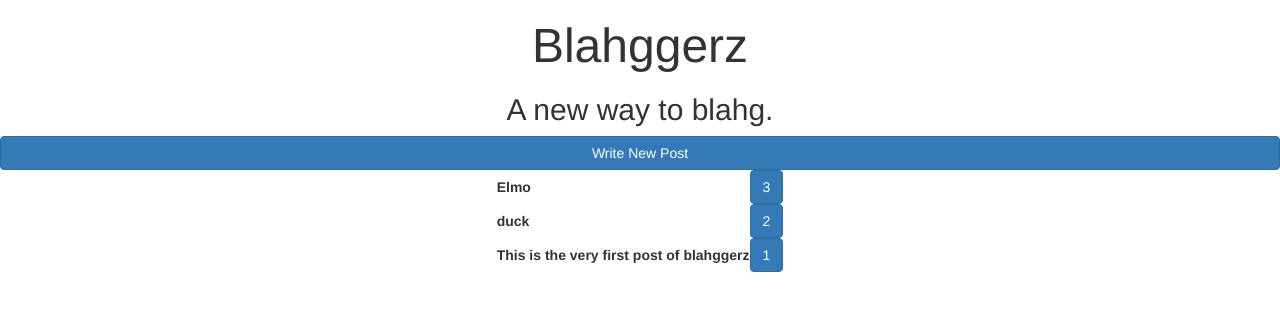
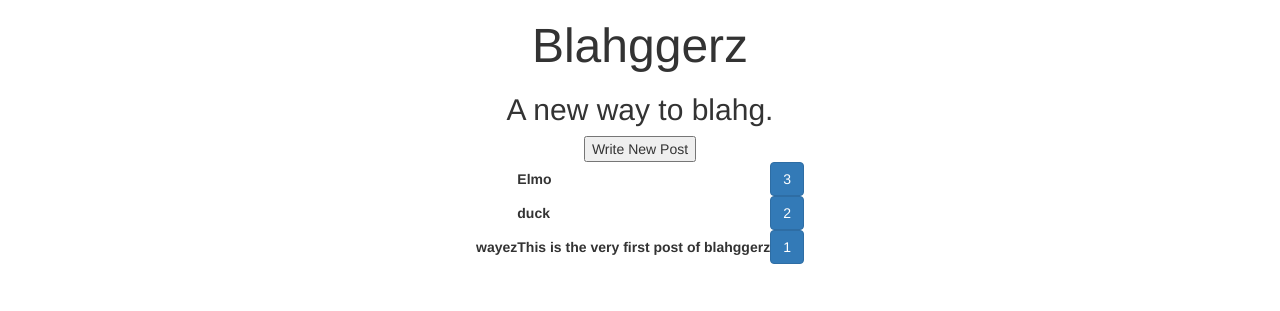
Before and after one commit to hfilosa/blahggerz, a Flask app: page /posts in a window 1280 px wide. Shown: the top 311 px of the page. Run offline with Flask 2, Linux system fonts and the light colour scheme; data comes from the database, SQL or seed files in the repository; both versions use the stored data as it was after the commit; some libraries are stand-ins or nearby versions.

Commit message:
Write new post still gives me broken page

```diff
--- a/templates/posts.html
+++ b/templates/posts.html
@@ -35,12 +35,17 @@ body {
 <h2>A new way to blahg.</h2>
 <p>
 <form method="post">
-<input type="submit" class="btn btn-smll btn-primary btn-block" name ="button0" value="Write New Post">
+<div class = "container">
+<input type="submit" name ="button0" value="Write New Post">
+</div>
 </form>
 <form method="post">
 <center><table>
 {% for x in posts %}
 <tr>
+	<th>
+		{{x[0]}}
+	</th>
 	<th>
 		{{x[2]}}
 	</th>
```
Also changed, not shown: posts.db.
